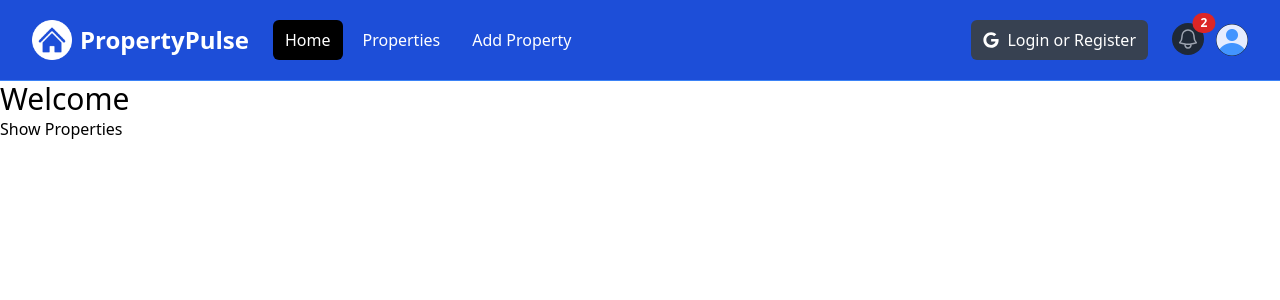
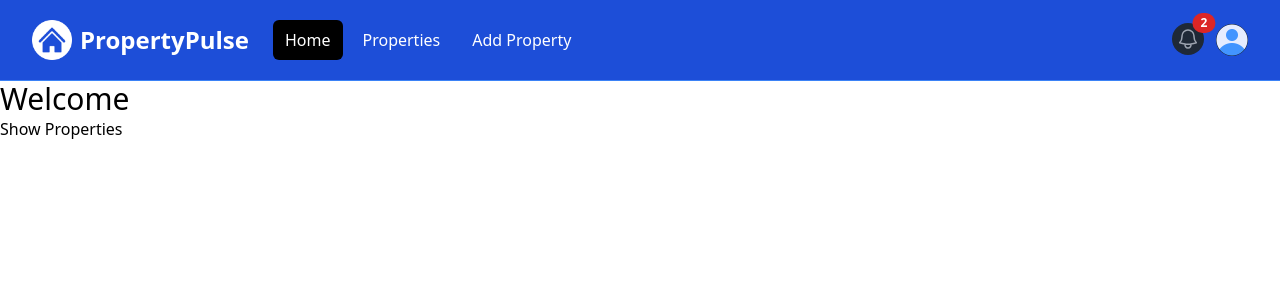
Before and after one commit to alpaca-rama/property-pulse, a Next.js app: page / in a window 1280 px wide. Shown: the top 300 px of the page. Built offline with nearby package versions, Linux system fonts and the light colour scheme.

Commit message:
Update Navbar.jsx
Added condition rendering to the Navbar component to show different information for if the user is logged in or not. Authentication has not been set yet, so this is just aesthetic for now.

```diff
--- a/components/Navbar.jsx
+++ b/components/Navbar.jsx
@@ -13,6 +13,8 @@ import {useState} from "react";
 export default function Navbar() {
     const [isMobileMenuOpen, setIsMobileMenuOpen] = useState(false)
     const [isProfileMenuOpen, setIsProfileMenuOpen] = useState(false)
+    const [isLoggedIn, setIsLoggedIn] = useState(true)
+
     const pathname = usePathname()
 
     return (
@@ -80,17 +82,20 @@ export default function Navbar() {
                                 >
                                     Properties
                                 </Link>
+                                {isLoggedIn && (
                                     <Link
                                         href="/properties/add"
                                         className={`${pathname === '/properties/add' ? 'bg-black' : ''} text-white hover:bg-gray-900 hover:text-white rounded-md px-3 py-2`}
                                     >
                                         Add Property
                                     </Link>
+                                )}
                             </div>
                         </div>
                     </div>
 
                     {/* <!-- Right Side Menu (Logged Out) --> */}
+                    {!isLoggedIn && (
                         <div className="hidden md:block md:ml-6">
                             <div className="flex items-center">
                                 <button
@@ -101,8 +106,10 @@ export default function Navbar() {
                                 </button>
                             </div>
                         </div>
+                    )}
 
                     {/* <!-- Right Side Menu (Logged In) --> */}
+                    {isLoggedIn && (
                         <div
                             className="absolute inset-y-0 right-0 flex items-center pr-2 md:static md:inset-auto md:ml-6 md:pr-0"
                         >
@@ -194,6 +201,7 @@ export default function Navbar() {
                                 )}
                             </div>
                         </div>
+                    )}
                 </div>
             </div>
 
@@ -204,24 +212,31 @@ export default function Navbar() {
                         <Link
                             href="/"
                             className={`${pathname === '/' ? 'bg-black' : ''} text-white block rounded-md px-3 py-2 text-base font-medium`}
-                        >Home</Link
                         >
+                            Home
+                        </Link>
                         <Link
                             href="/properties"
                             className={`${pathname === '/properties' ? 'bg-black' : ''} text-white block rounded-md px-3 py-2 text-base font-medium`}
-                        >Properties</Link
                         >
+                            Properties
+                        </Link>
+                        {isLoggedIn && (
                             <Link
                                 href="/properties/add"
                                 className={`${pathname === '/properties/add' ? 'bg-black' : ''} text-white block rounded-md px-3 py-2 text-base font-medium`}
-                        >Add Property</Link
                             >
+                                Add Property
+                            </Link>
+                        )}
+                        {!isLoggedIn && (
                             <button
                                 className="flex items-center text-white bg-gray-700 hover:bg-gray-900 hover:text-white rounded-md px-3 py-2 my-4"
                             >
                                 <FaGoogle className={'text-white mr-2'} />
                                 <span>Login or Register</span>
                             </button>
+                        )}
                     </div>
                 </div>
             )}
```
Lines whose indentation alone changed are shown as unchanged.
